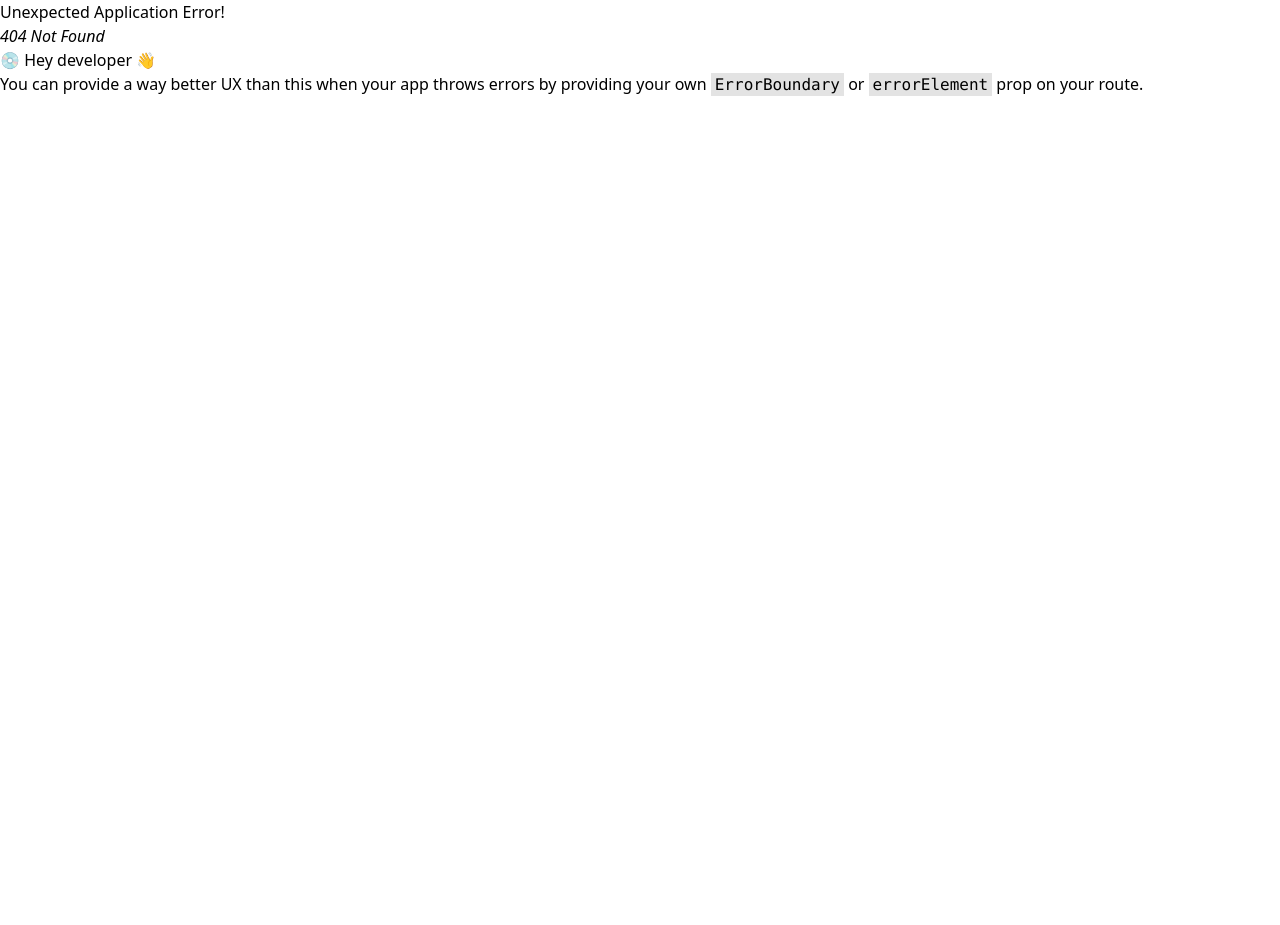
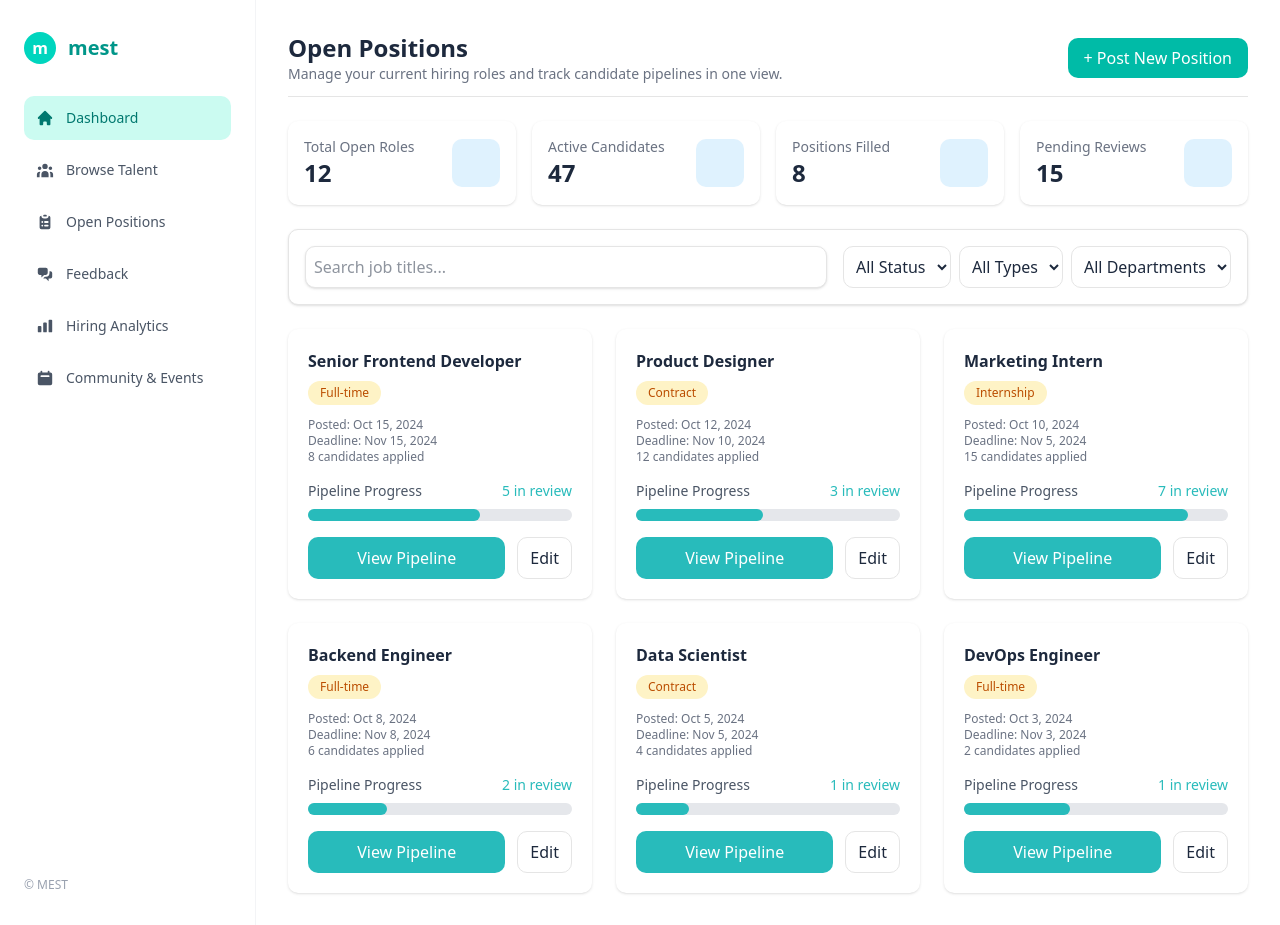
Before and after one commit to MEST-Africa-Tech-Support-Team/MEST-Talent-Connect-Frontend, a React (Vite) app: page /open-positions in a window 1280 px wide. Before the commit this address had no page. Before the commit the page ends 800 px from the top, so only its background shows below. Built offline with nearby package versions, Linux system fonts and the light colour scheme.

Commit message:
Open Position page in progress

```diff
--- a/src/App.jsx
+++ b/src/App.jsx
@@ -2,10 +2,10 @@ import {
   createBrowserRouter,
   RouterProvider,
 } from "react-router";
-import EmployerDashboard from './pages/EmployerDashboard.jsx';
+import OpenPostion from "./pages/OpenPositions.jsx";
 
 const router = createBrowserRouter([
-  {path: '/', element: <EmployerDashboard />},
+  {path: '/open-positions', element: <OpenPostion />},
 
 ]
 );
--- /dev/null
+++ b/src/components/PositionCard.jsx
@@ -0,0 +1,40 @@
+
+
+export default function PositionCard({ p }) {
+  return (
+    <>
+    <div className="bg-white rounded-lg shadow-sm p-5 flex flex-col justify-between">
+      <div>
+        <div className="">
+          <div>
+            <h3 className="font-semibold">{p.title}</h3>
+            <span className="inline-block mt-2 text-xs px-3 py-1 rounded-full bg-amber-100 text-amber-700">{p.type}</span>
+          </div>
+          <div className="mt-3 text-xs text-gray-500">
+            <div>Posted: {p.posted}</div>
+            <div>Deadline: {p.deadline}</div>
+            <div>{p.applicants} candidates applied</div>
+          </div>
+        </div>
+
+        <div className="flex justify-between">
+          <p className="mt-4 text-sm text-gray-600">Pipeline Progress</p>
+          <p className="mt-4 text-sm font-medium text-[#28BBBB]">{p.pipelineText}</p>
+        </div>
+
+        <div className="w-full bg-gray-200 rounded-full h-3 mt-2">
+          <div
+            className="h-3 rounded-full"
+            style={{ width: `${p.progress}%`, backgroundColor: "#28BBBB" }}
+          />
+        </div>
+      </div>
+
+      <div className="mt-4 flex gap-3">
+        <button className="flex-1 bg-[#28BBBB] text-white py-2 rounded-lg">View Pipeline</button>
+        <button className="border rounded-lg py-2 px-3">Edit</button>
+      </div>
+    </div>
+    </>
+  );
+}
--- /dev/null
+++ b/src/pages/OpenPositions.jsx
@@ -0,0 +1,146 @@
+import React from "react";
+import Sidebar from "../components/sidebar";
+import PositionCard from "../components/PositionCard";
+
+// Mock data for positions
+const positions = [
+  {
+    id: 1,
+    title: "Senior Frontend Developer",
+    type: "Full-time",
+    posted: "Oct 15, 2024",
+    deadline: "Nov 15, 2024",
+    applicants: 8,
+    pipelineText: "5 in review",
+    progress: 65,
+  },
+  {
+    id: 2,
+    title: "Product Designer",
+    type: "Contract",
+    posted: "Oct 12, 2024",
+    deadline: "Nov 10, 2024",
+    applicants: 12,
+    pipelineText: "3 in review",
+    progress: 48,
+  },
+  {
+    id: 3,
+    title: "Marketing Intern",
+    type: "Internship",
+    posted: "Oct 10, 2024",
+    deadline: "Nov 5, 2024",
+    applicants: 15,
+    pipelineText: "7 in review",
+    progress: 85,
+  },
+  {
+    id: 4,
+    title: "Backend Engineer",
+    type: "Full-time",
+    posted: "Oct 8, 2024",
+    deadline: "Nov 8, 2024",
+    applicants: 6,
+    pipelineText: "2 in review",
+    progress: 30,
+  },
+  {
+    id: 5,
+    title: "Data Scientist",
+    type: "Contract",
+    posted: "Oct 5, 2024",
+    deadline: "Nov 5, 2024",
+    applicants: 4,
+    pipelineText: "1 in review",
+    progress: 20,
+  },
+  {
+    id: 6,
+    title: "DevOps Engineer",
+    type: "Full-time",
+    posted: "Oct 3, 2024",
+    deadline: "Nov 3, 2024",
+    applicants: 2,
+    pipelineText: "1 in review",
+    progress: 40,
+  },
+];
+
+function TopSummaryCard({ title, value, icon }) {
+  return (
+    <div className="bg-white rounded-lg shadow-sm p-4 flex items-center justify-between">
+      <div>
+        <div className="text-sm text-gray-500">{title}</div>
+        <div className="text-2xl font-semibold">{value}</div>
+      </div>
+      <div className="w-12 h-12 rounded-lg bg-sky-100 flex items-center justify-center">
+        {icon}
+      </div>
+    </div>
+  );
+}
+
+function SearchAndFilters() {
+  return (
+    <div className="flex flex-col md:flex-row md:items-center md:space-x-4 space-y-3 md:space-y-0 bg-white border rounded-lg p-4 shadow-sm">
+      <input
+        className="flex-1 bg-white border rounded-lg p-2 shadow-sm"
+        placeholder="Search job titles..."
+      />
+
+      <div className="flex gap-2">
+        <select className="border rounded-lg p-2 bg-white">
+          <option>All Status</option>
+        </select>
+        <select className="border rounded-lg p-2 bg-white">
+          <option>All Types</option>
+        </select>
+        <select className="border rounded-lg p-2 bg-white">
+          <option>All Departments</option>
+        </select>
+      </div>
+    </div>
+  );
+}
+
+export default function OpenPostion() {
+  return (
+    <>
+      <div className="min-h-screen flex bg-white text-slate-800">
+        <Sidebar />
+
+        <main className="flex-1 p-8">
+          <div className="flex items-center justify-between mb-3">
+            <div>
+              <h1 className="text-2xl font-semibold">Open Positions</h1>
+              <p className="text-sm text-gray-500">Manage your current hiring roles and track candidate pipelines in one view.</p>
+            </div>
+
+            <button className="bg-teal-500 text-white px-4 py-2 rounded-lg">+ Post New Position</button>
+          </div>
+
+          <hr className="mb-6"/>
+
+          <section className="grid grid-cols-1 md:grid-cols-4 gap-4 mb-6">
+            <TopSummaryCard title="Total Open Roles" value={12} />
+            <TopSummaryCard title="Active Candidates" value={47} />
+            <TopSummaryCard title="Positions Filled" value={8} />
+            <TopSummaryCard title="Pending Reviews" value={15} />
+          </section>
+
+          <section className="mb-6">
+            <SearchAndFilters />
+          </section>
+
+          <section>
+            <div className="grid grid-cols-1 md:grid-cols-3 gap-6">
+              {positions.map((p) => (
+                <PositionCard key={p.id} p={p} />
+              ))}
+            </div>
+          </section>
+        </main>
+      </div>
+    </>
+  );
+}
```
